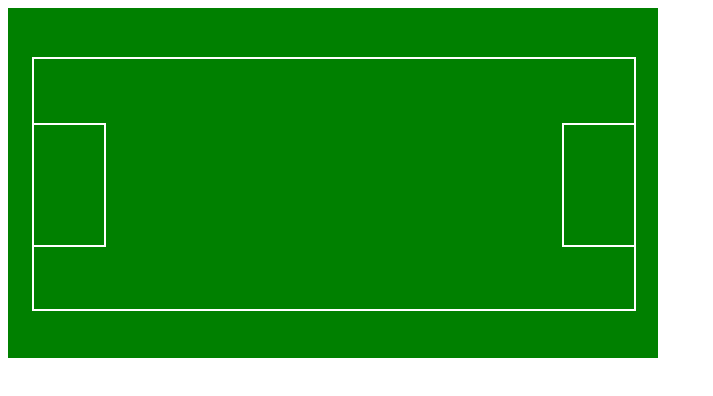
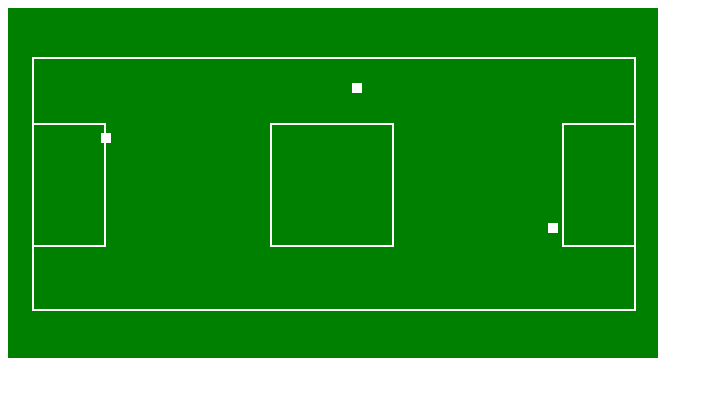
Before and after one commit to MariaJesusOliva/Practicing-CSS, a plain HTML site: page Positioning & Floats/La cancha/index.html in a window 1280 px wide. Shown: the whole page, without its empty margins (0-713 px from the left). Drawn offline with Linux system fonts and the light colour scheme.

Commit message:
Cancha Cuadrada

```diff
--- a/Positioning & Floats/La cancha/style.css
+++ b/Positioning & Floats/La cancha/style.css
@@ -27,17 +27,31 @@
     left: 450px;
 }
 .circulo {
-
+    width: 120px;
+    height: 120px;
+    border: 2px solid white;
+    display: inline-block;
+    position: relative;
+    top: 64px;
+    left: 80px;
 }
 .pelota {
+    width: 10px;
+    height: 10px;
+    background-color: white;
+    display: inline-block;
+    position: relative;
 
 }
 .uno {
-
+    top: 50px;
+    left: 230px;
 }
 .dos {
-
+    top: -90px;
+    left: 20px;
 }
 .tres {
-
+    top: -40px;
+    left: -245px;
 }
```
